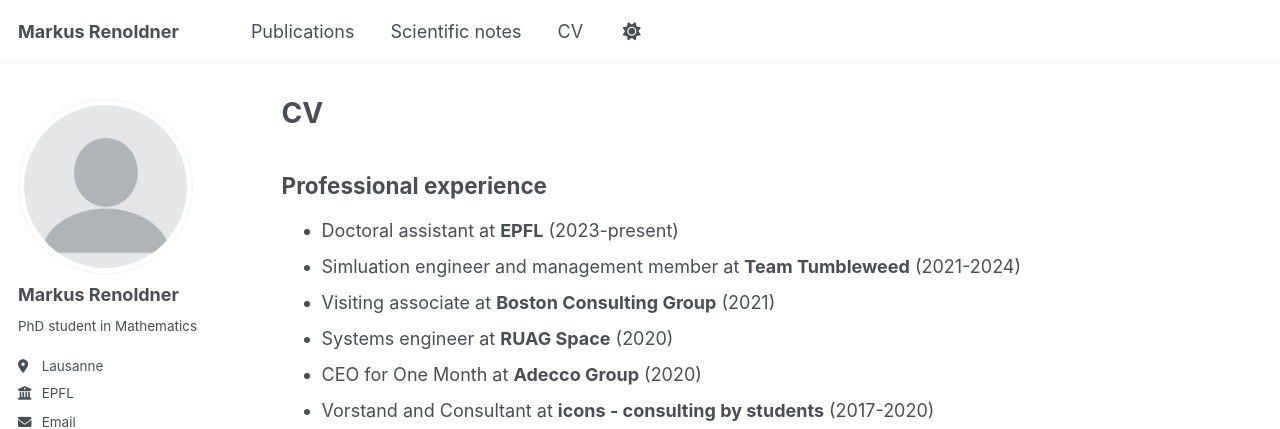
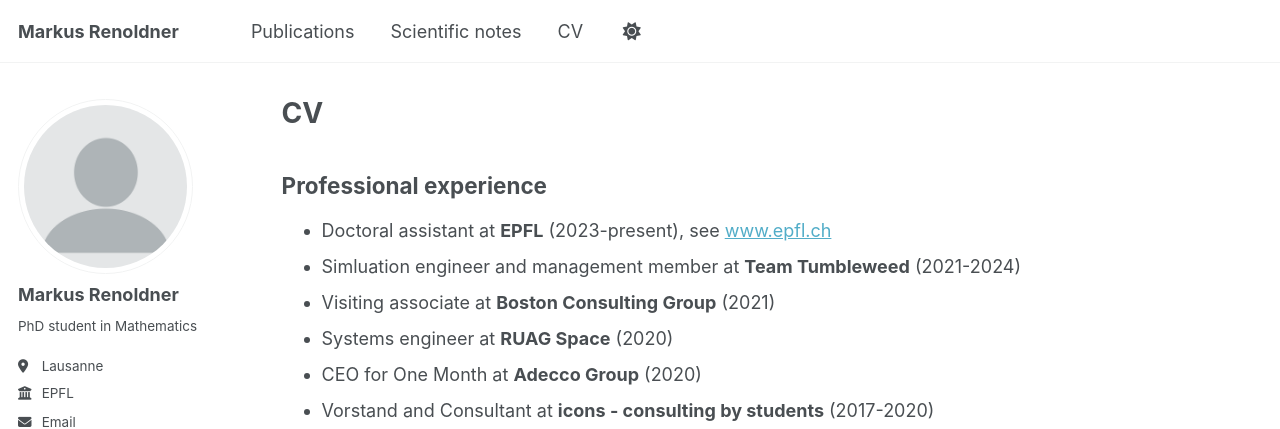
Before and after one commit to markusrenoldner/website, a Jekyll site: the page built from _pages/cv.md, in a window 1280 px wide and 1201 px high. Shown: the top 429 px of the window. Built offline with Jekyll 4.4.1, drawn with Linux system fonts in a browser that asks for light colours; some web fonts are replaced.

Commit message:
Update cv.md

```diff
--- a/_pages/cv.md
+++ b/_pages/cv.md
@@ -11,7 +11,7 @@
 
 ## Professional experience
 
-- Doctoral assistant at **EPFL** (2023-present)
+- Doctoral assistant at **EPFL** (2023-present), see [www.epfl.ch](www.epfl.ch)
 - Simluation engineer and management member at **Team Tumbleweed** (2021-2024)
 - Visiting associate at **Boston Consulting Group** (2021)
 - Systems engineer at **RUAG Space** (2020)
```
